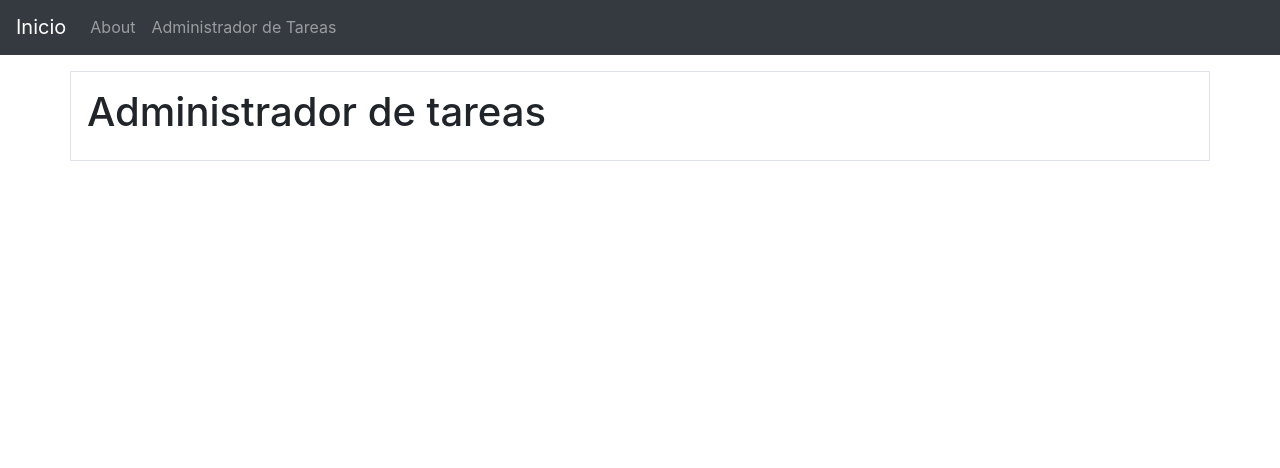
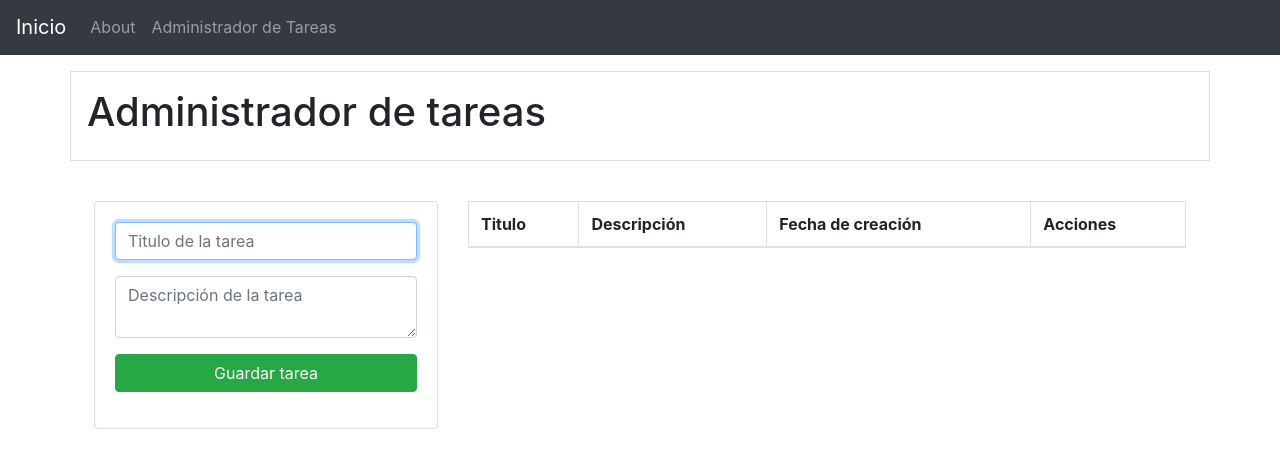
Before and after one commit to juanjcdy/trabajogrupalDocker, a PHP site: page /crud.php in a window 1280 px wide. Shown: the part 249-717 px from the top of the page. Run offline with PHP 8.4, Linux system fonts and the light colour scheme; lists and menus that the app fills with data are empty; some libraries are stand-ins or nearby versions.

Commit message:
agregado el formulario en crud.php

```diff
--- a/crud.php
+++ b/crud.php
@@ -20,3 +20,28 @@ crud
         </button>
       </div>
       <?php session_unset(); } ?>
+
+<!-- ADD TASK FORM -->
+<div class="card card-body">
+        <form action="save_task.php" method="POST">
+          <div class="form-group">
+            <input type="text" name="title" class="form-control" placeholder="Titulo de la tarea" autofocus>
+          </div>
+          <div class="form-group">
+            <textarea name="description" rows="2" class="form-control" placeholder="Descripción de la tarea"></textarea>
+          </div>
+          <input type="submit" name="save_task" class="btn btn-success btn-block" value="Guardar tarea">
+        </form>
+      </div>
+    </div>
+    <div class="col-md-8">
+      <table class="table table-bordered">
+        <thead>
+          <tr>
+            <th>Titulo</th>
+            <th>Descripción</th>
+            <th>Fecha de creación</th>
+            <th>Acciones</th>
+          </tr>
+        </thead>
+        <tbody>
```
